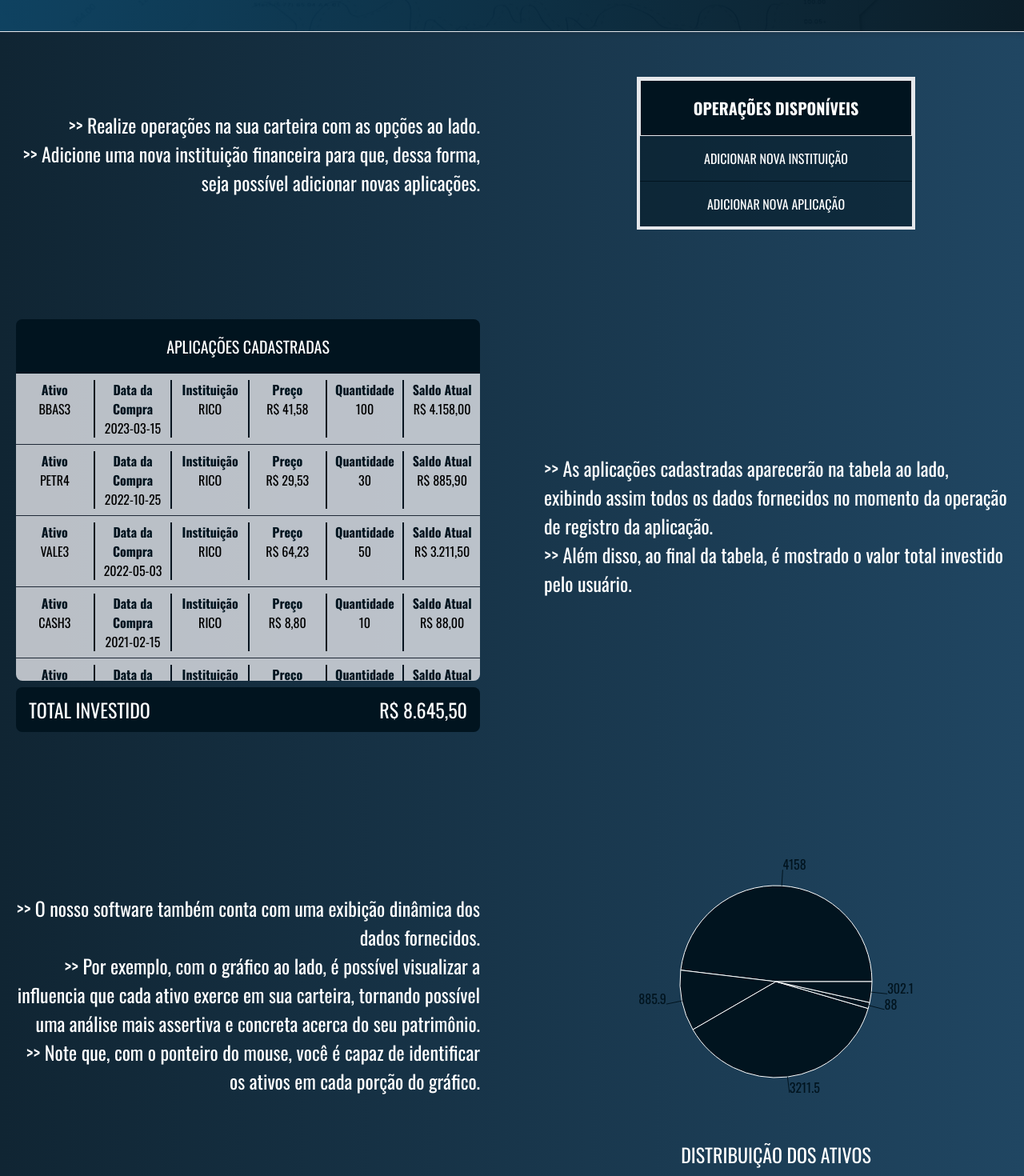
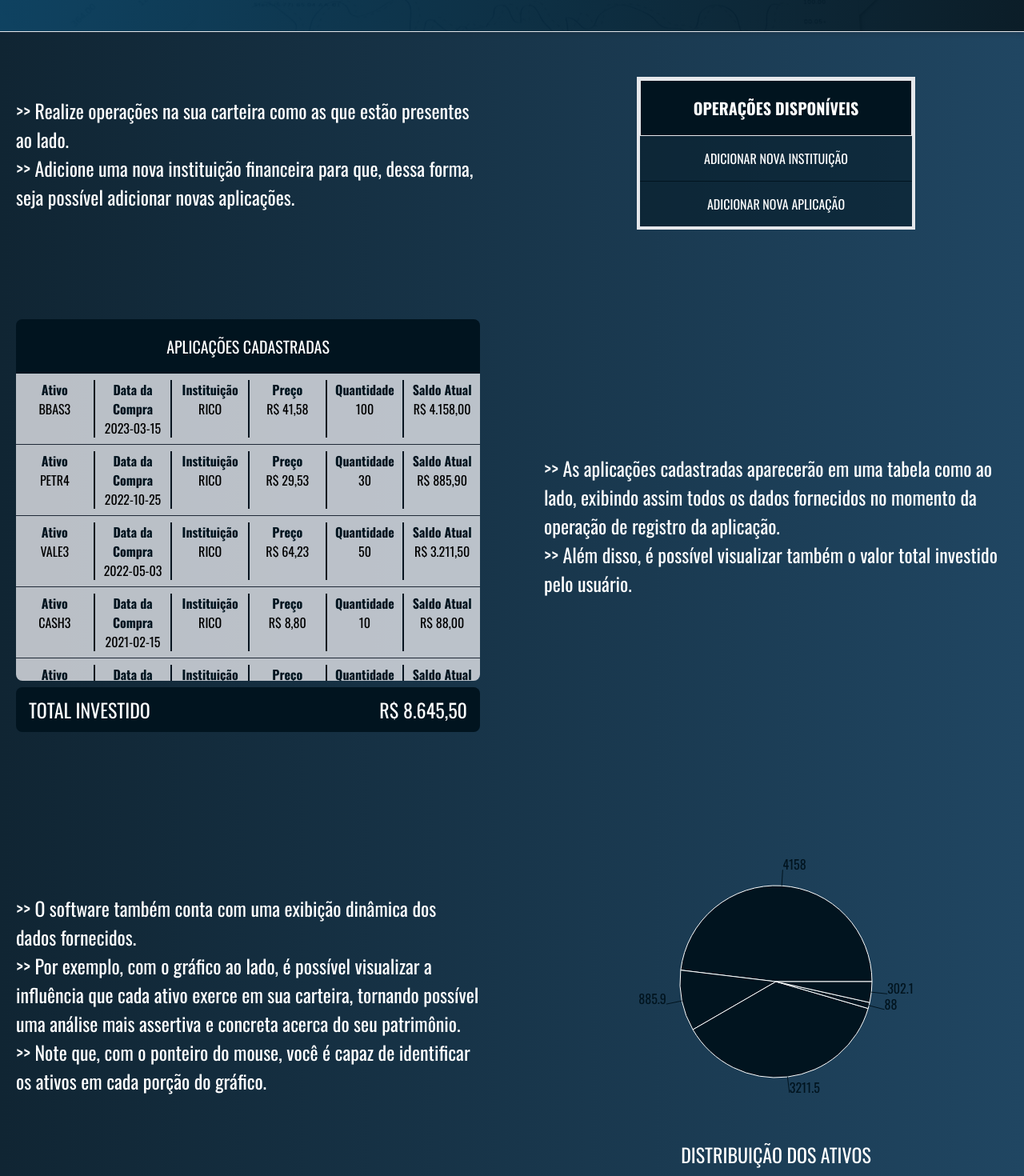
Before and after one commit to ViniciusCNB/manfin-wallet, a React (Vite) app in the folder web/: page / in a window 1280 px wide. Shown: the part 760-2230 px from the top of the page at 80% size. Built offline with nearby package versions, Linux system fonts and the light colour scheme.

Commit message:
Alteração nos textos da página principal

```diff
--- a/web/src/components/HomeBody.tsx
+++ b/web/src/components/HomeBody.tsx
@@ -58,11 +58,12 @@ const HomeBody = () => {
   return (
     <>
       <div className="bg-gradient-to-l from-[#204662] to-[#102533] h-fit max-h-max w-full py-14 px-5 flex flex-col gap-28">
-        <div className="grid grid-cols-2 gap-20 items-center text-right">
+        <div className="grid grid-cols-2 gap-20 items-center text-left">
           <div className="text-white text-[1.5rem]">
             <p>
               {">"}
-              {">"} Realize operações na sua carteira com as opções ao lado.
+              {">"} Realize operações na sua carteira como as que estão
+              presentes ao lado.
               <br />
               {">"}
               {">"} Adicione uma nova instituição financeira para que, dessa
@@ -123,26 +124,26 @@ const HomeBody = () => {
           <div className="text-white text-[1.5rem]">
             <p>
               {">"}
-              {">"} As aplicações cadastradas aparecerão na tabela ao lado,
-              exibindo assim todos os dados fornecidos no momento da operação de
-              registro da aplicação.
+              {">"} As aplicações cadastradas aparecerão em uma tabela como ao
+              lado, exibindo assim todos os dados fornecidos no momento da
+              operação de registro da aplicação.
               <br />
               {">"}
-              {">"} Além disso, ao final da tabela, é mostrado o valor total
+              {">"} Além disso, é possível visualizar também o valor total
               investido pelo usuário.
             </p>
           </div>
         </div>
-        <div className="grid grid-cols-2 gap-20 items-center text-right">
+        <div className="grid grid-cols-2 gap-20 items-center text-left">
           <div className="text-white text-[1.5rem]">
             <p>
               {">"}
-              {">"} O nosso software também conta com uma exibição dinâmica dos
-              dados fornecidos.
+              {">"} O software também conta com uma exibição dinâmica dos dados
+              fornecidos.
               <br />
               {">"}
               {">"} Por exemplo, com o gráfico ao lado, é possível visualizar a
-              influencia que cada ativo exerce em sua carteira, tornando
+              influência que cada ativo exerce em sua carteira, tornando
               possível uma análise mais assertiva e concreta acerca do seu
               patrimônio.
               <br />
```
